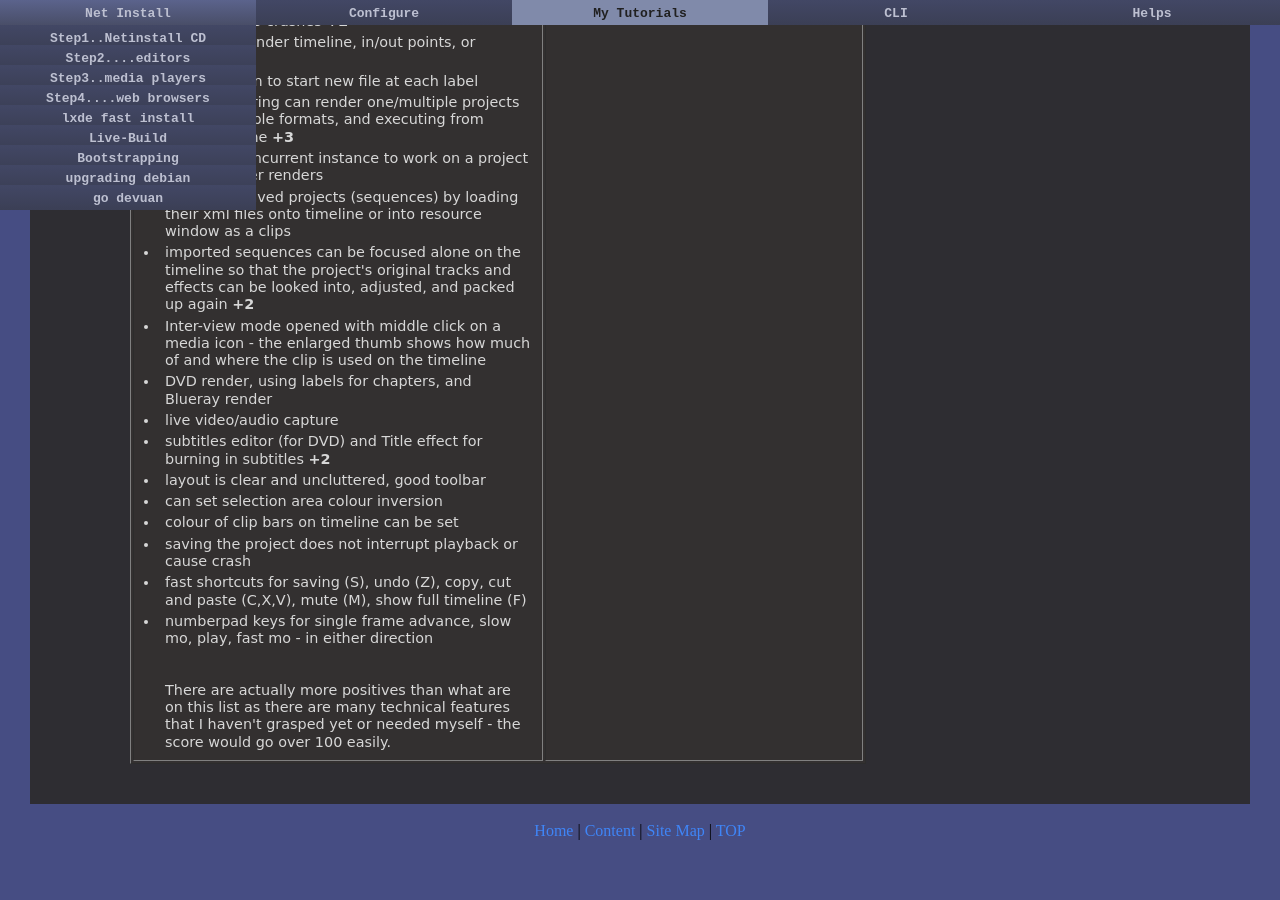
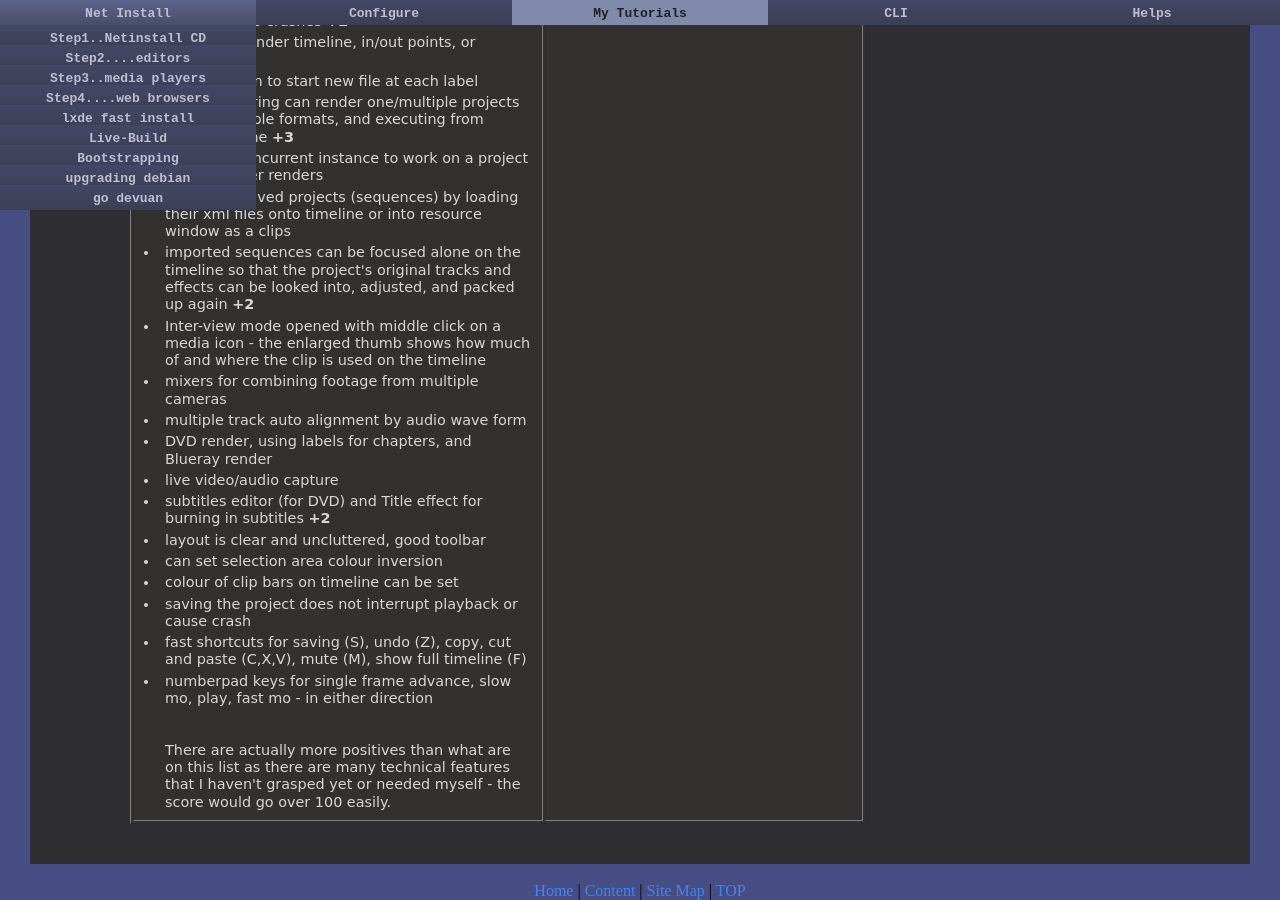
Before and after one commit to dquinton/debian-install, a Jekyll site: the page built from tutorial/04b-video-editors.html, in a window 1280 px wide and 900 px high, scrolled down 5405 px. Built offline with Jekyll 4.4.1, drawn with Linux system fonts in a browser that asks for light colours; before the commit the page ends 6245 px from its top, so only the background shows below that.

Commit message:
updating pages

```diff
--- a/tutorial/04b-video-editors.html
+++ b/tutorial/04b-video-editors.html
@@ -220,7 +220,7 @@ See my Netinstall Step2 page for how to install most of them.
 <li>not a program for movie editing beginners -ui is perhaps more confusing</td></tr>
 
 
-<tr><td><span style="font-size: 1.3em;font-weight: bold; ">cinelerra (GG)</span> &nbsp;&nbsp;&nbsp;&nbsp;64-3 =61</td>
+<tr><td><span style="font-size: 1.3em;font-weight: bold; ">cinelerra (GG)</span> &nbsp;&nbsp;&nbsp;&nbsp;66-3 =63</td>
 <td></td></tr>
 
 <tr><td><ul><li>multiple options for playback, recording etc
@@ -261,6 +261,8 @@ See my Netinstall Step2 page for how to install most of them.
 <li>can insert saved projects (sequences) by loading their xml files onto timeline or into resource window as a clips
 <li>imported sequences can be focused alone on the timeline so that the project's original tracks and effects can be looked into, adjusted, and packed up again <b>+2</b>
 <li>Inter-view mode opened with middle click on a media icon - the enlarged thumb shows how much of and where the clip is used on the timeline
+<li>mixers for combining footage from multiple cameras
+<li>multiple track auto alignment by audio wave form
 <li>DVD render, using labels for chapters, and Blueray render
 <li>live video/audio capture
 <li>subtitles editor (for DVD) and Title effect for burning in subtitles <b>+2</b>
```
